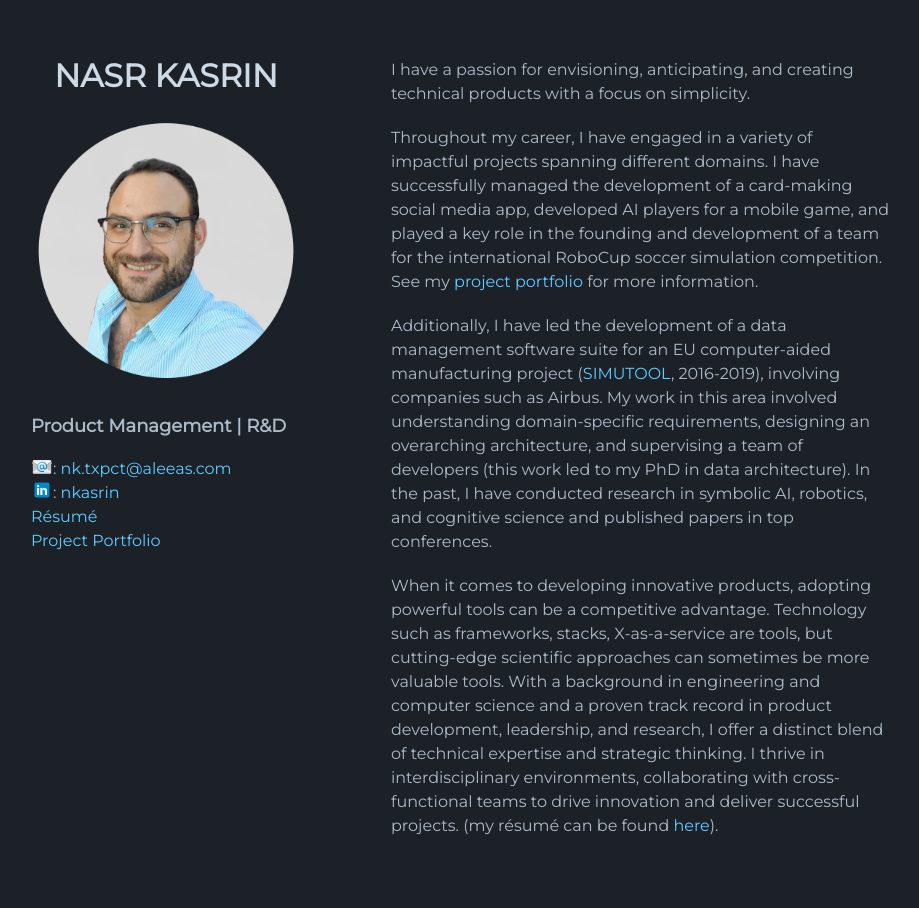
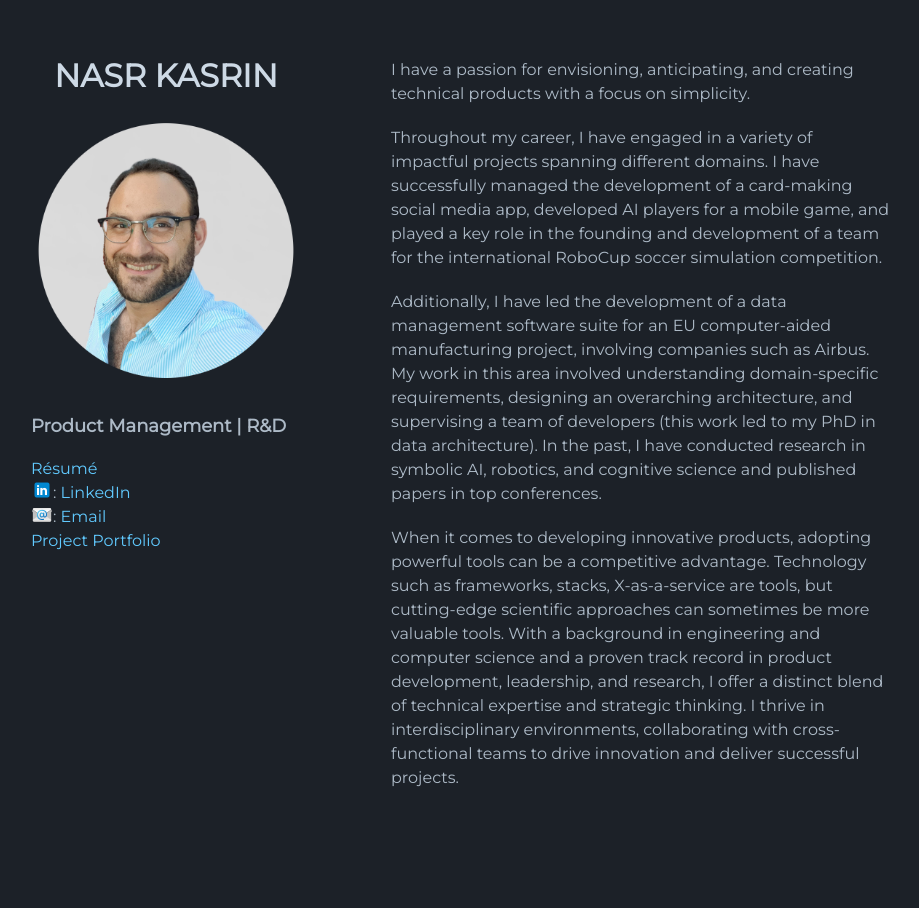
Before and after one commit to n42r/n42r.github.io, a Jekyll site: the page built from index.md, in a window 1280 px wide. Shown: the whole page, without its empty margins (179-1098 px from the left). Built offline with Jekyll 4.4.1, drawn with Linux system fonts in a browser that asks for light colours; the repository's description, which GitHub fills in, is left out.

Commit message:
facelift

```diff
--- a/_layouts/default.html
+++ b/_layouts/default.html
@@ -32,16 +32,16 @@
 			<h3>{{site.roles}}</h3>
         {% endif %}
 
-        {% if site.email %}
-			<img src="assets/img/email-20.png"/>: <a href="mailto:{{site.email}}">{{site.email}}</a> <br/>
+		{% if site.resume_url %}
+			<a href="{{site.resume_url}}"> R&eacute;sum&eacute; </a> <br/>
         {% endif %}
 
         {% if site.linkedin %}
-			<img src="assets/img/ln-20-4.png"/>: <a href="https://www.linkedin.com/in/{{site.linkedin}}">{{site.linkedin}} </a> <br/>
+			<img src="assets/img/ln-20-4.png"/>: <a href="https://www.linkedin.com/in/{{site.linkedin}}"> LinkedIn </a> <br/>
         {% endif %}
 
-		{% if site.resume_url %}
-			<a href="{{site.resume_url}}"> R&eacute;sum&eacute; </a> <br/>
+        {% if site.email %}
+			<img src="assets/img/email-20.png"/>: <a href="mailto:{{site.email}}">Email</a> <br/>
         {% endif %}
 
 		{% if site.portfolio_url %}
--- a/index.md
+++ b/index.md
@@ -4,8 +4,8 @@ layout: default
 
 I have a passion for envisioning, anticipating, and creating technical products with a focus on simplicity.
 
-Throughout my career, I have engaged in a variety of impactful projects spanning different domains. I have successfully managed the development of a card-making social media app, developed AI players for a mobile game, and played a key role in the founding and development of a team for the international RoboCup soccer simulation competition. See my [project portfolio](https://raw.githubusercontent.com/n42r/n42r.github.io/main/assets/pdf/kasrin_protfolio_upgraded_23.pdf) for more information.
+Throughout my career, I have engaged in a variety of impactful projects spanning different domains. I have successfully managed the development of a card-making social media app, developed AI players for a mobile game, and played a key role in the founding and development of a team for the international RoboCup soccer simulation competition.
 
-Additionally, I have led the development of a data management software suite for an EU computer-aided manufacturing project ([SIMUTOOL](https://cordis.europa.eu/project/id/680569), 2016-2019), involving companies such as Airbus. My work in this area involved understanding domain-specific requirements, designing an overarching architecture, and supervising a team of developers (this work led to my PhD in data architecture). In the past, I have conducted research in symbolic AI, robotics, and cognitive science and published papers in top conferences.
+Additionally, I have led the development of a data management software suite for an EU computer-aided manufacturing project, involving companies such as Airbus. My work in this area involved understanding domain-specific requirements, designing an overarching architecture, and supervising a team of developers (this work led to my PhD in data architecture). In the past, I have conducted research in symbolic AI, robotics, and cognitive science and published papers in top conferences.
 
-When it comes to developing innovative products, adopting powerful tools can be a competitive advantage. Technology such as frameworks, stacks, X-as-a-service are tools, but cutting-edge scientific approaches can sometimes be more valuable tools. With a background in engineering and computer science and a proven track record in product development, leadership, and research, I offer a distinct blend of technical expertise and strategic thinking. I thrive in interdisciplinary environments, collaborating with cross-functional teams to drive innovation and deliver successful projects. (my résumé can be found [here](https://raw.githubusercontent.com/n42r/n42r.github.io/main/assets/pdf/kasrin-resume.pdf)).
+When it comes to developing innovative products, adopting powerful tools can be a competitive advantage. Technology such as frameworks, stacks, X-as-a-service are tools, but cutting-edge scientific approaches can sometimes be more valuable tools. With a background in engineering and computer science and a proven track record in product development, leadership, and research, I offer a distinct blend of technical expertise and strategic thinking. I thrive in interdisciplinary environments, collaborating with cross-functional teams to drive innovation and deliver successful projects.
```
